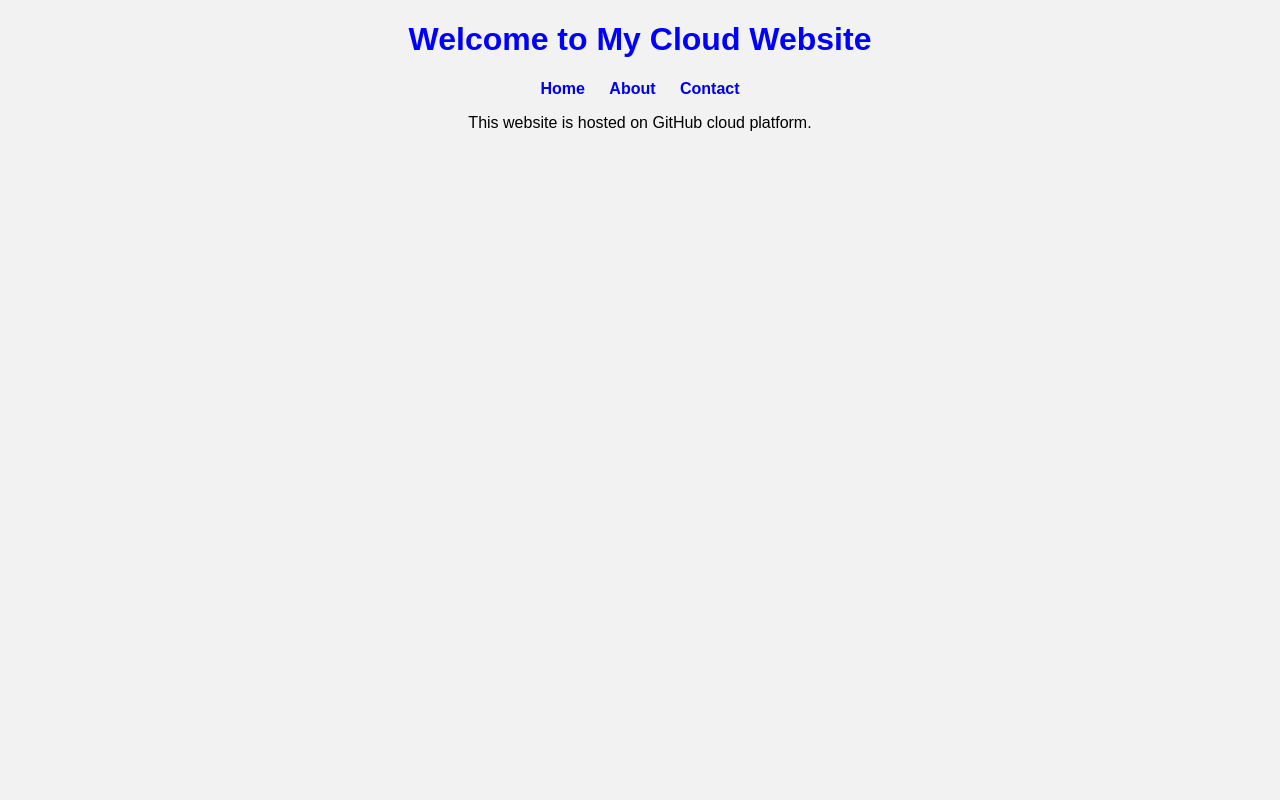
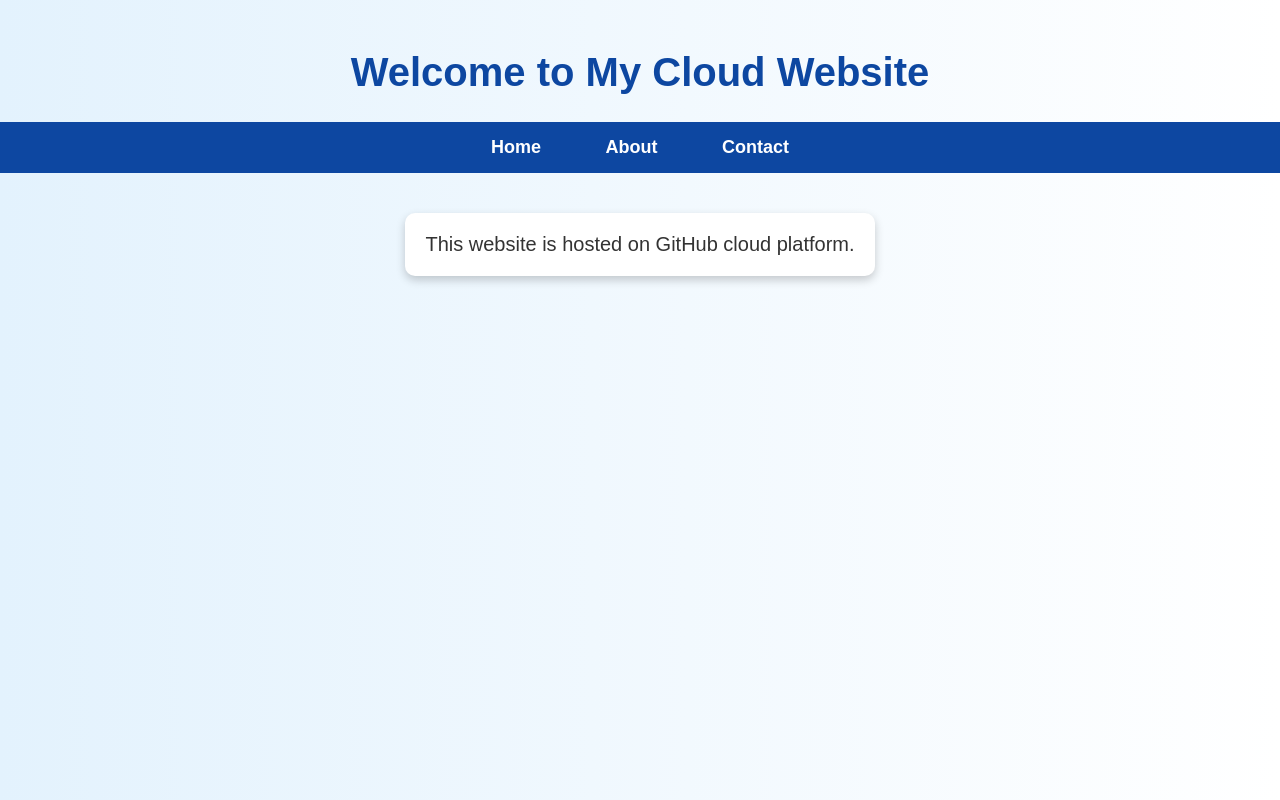
Before and after one commit to thakursubodh9977-design/cloud-device, a plain HTML site: page index.html in a window 1280 px wide. Drawn offline with Linux system fonts and the light colour scheme.

Commit message:
Update style.css

```diff
--- a/style.css
+++ b/style.css
@@ -1,15 +1,46 @@
-body{
-font-family: Arial;
-text-align: center;
-background-color: #f2f2f2;
+body {
+  font-family: Arial, sans-serif;
+  text-align: center;
+  background: linear-gradient(to right, #e3f2fd, #ffffff);
+  margin: 0;
+  padding: 0;
 }
 
-h1{
-color: blue;
+h1 {
+  color: #0d47a1;
+  margin-top: 50px;
+  font-size: 40px;
 }
 
-nav a{
-margin: 10px;
-text-decoration: none;
-font-weight: bold;
+nav {
+  margin-top: 20px;
+  background-color: #0d47a1;
+  padding: 15px;
 }
+
+nav a {
+  color: white;
+  text-decoration: none;
+  margin: 15px;
+  font-size: 18px;
+  font-weight: bold;
+  padding: 8px 15px;
+  border-radius: 5px;
+  transition: 0.3s;
+}
+
+nav a:hover {
+  background-color: white;
+  color: #0d47a1;
+}
+
+p {
+  margin-top: 40px;
+  font-size: 20px;
+  color: #333;
+  background-color: white;
+  display: inline-block;
+  padding: 20px;
+  border-radius: 10px;
+  box-shadow: 0px 4px 10px rgba(0,0,0,0.2);
+}
```
